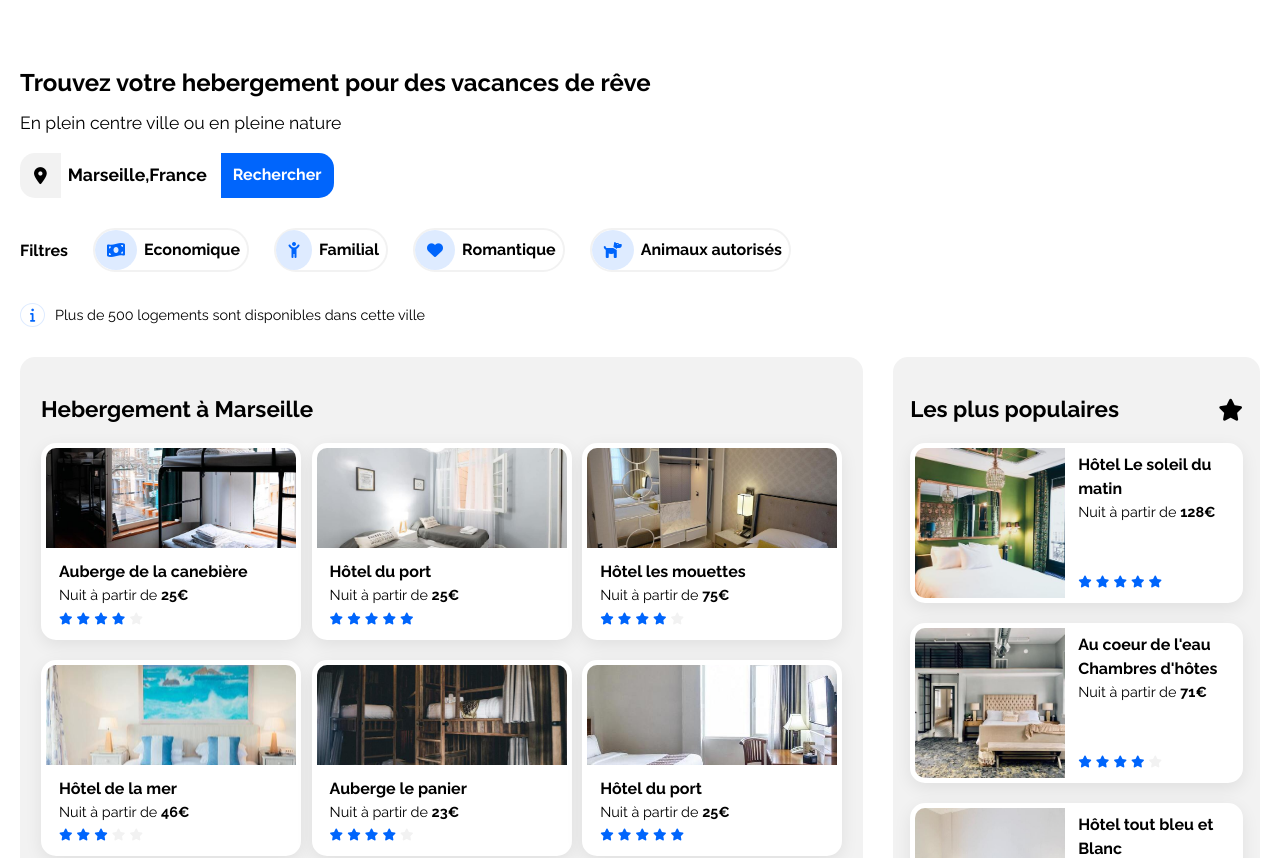
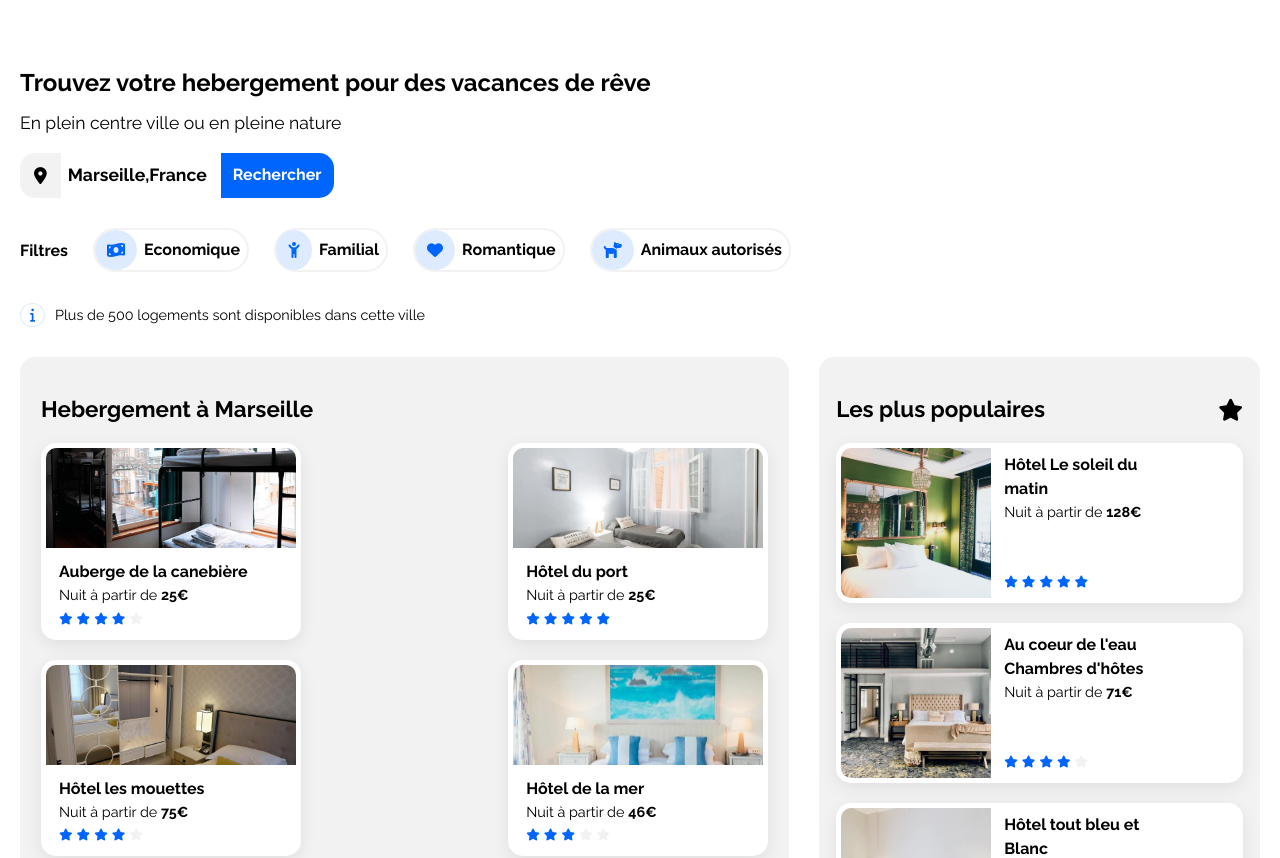
Before and after one commit to Julien2195/Projet2-Booki, a plain HTML site: page index.html in a window 1280 px wide. Shown: the part 87-945 px from the top of the page. Drawn offline with Linux system fonts and the light colour scheme; files that its build step writes are made by us from their sources.

Commit message:
fix largeur maximal body

```diff
--- a/css/styles.css
+++ b/css/styles.css
@@ -6,7 +6,7 @@
 
 body {
     margin: 0 auto;
-    max-width: 1300px;
+    max-width: 1400px;
     font-family: 'Raleway', sans-serif;
 }
 
@@ -305,7 +305,7 @@ section {
 
 #populaire {
     background-color: #f2f2f2;
-    width: 380px;
+    width: 500px;
     padding: 40px 17px 40px 17px;
     border-radius: 15px;
 }
@@ -424,7 +424,6 @@ section {
 footer {
     margin-top: 70px;
     background-color: #f2f2f2;
-    max-width: 1350px;
     height: auto;
     padding: 25px;
     display: flex;
```
